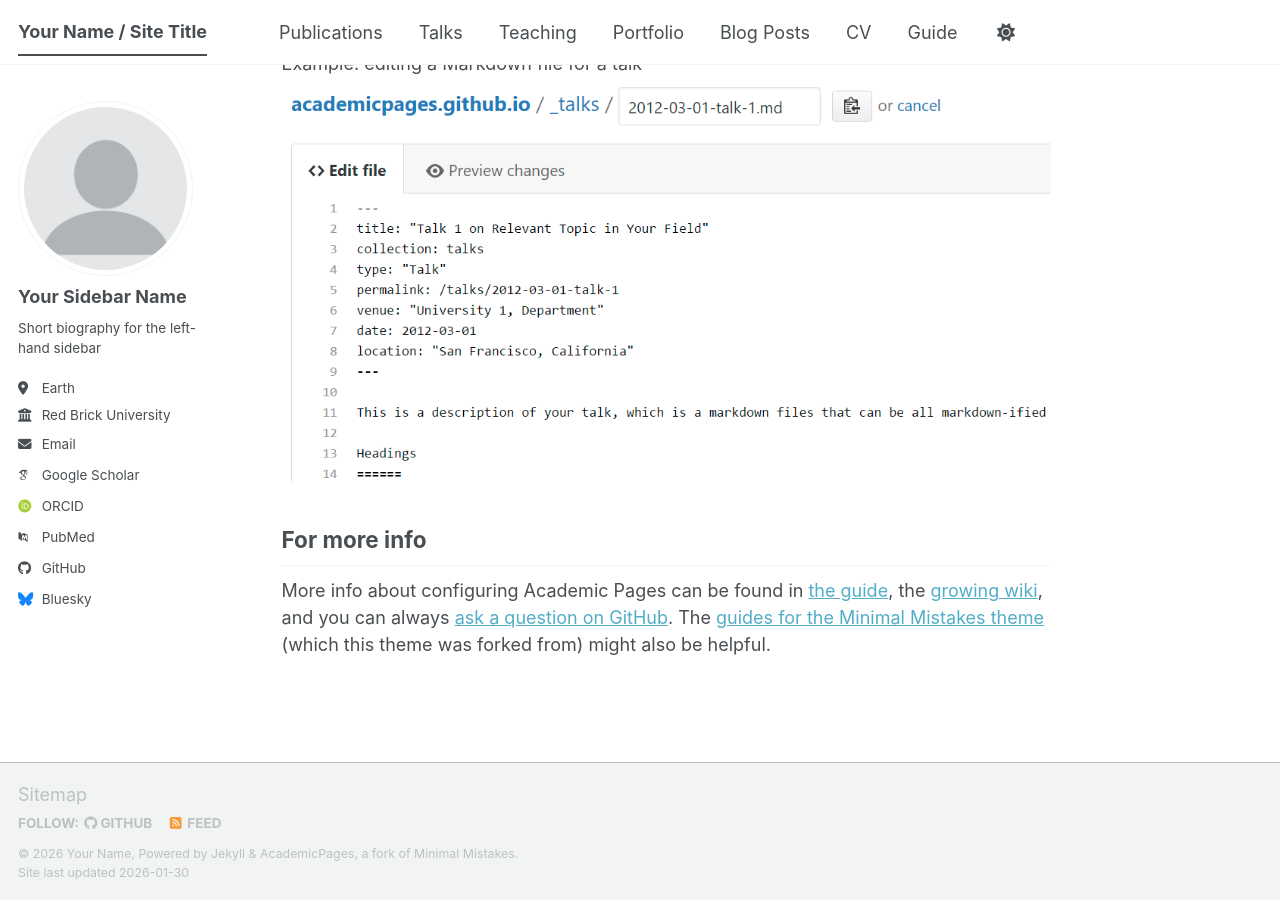
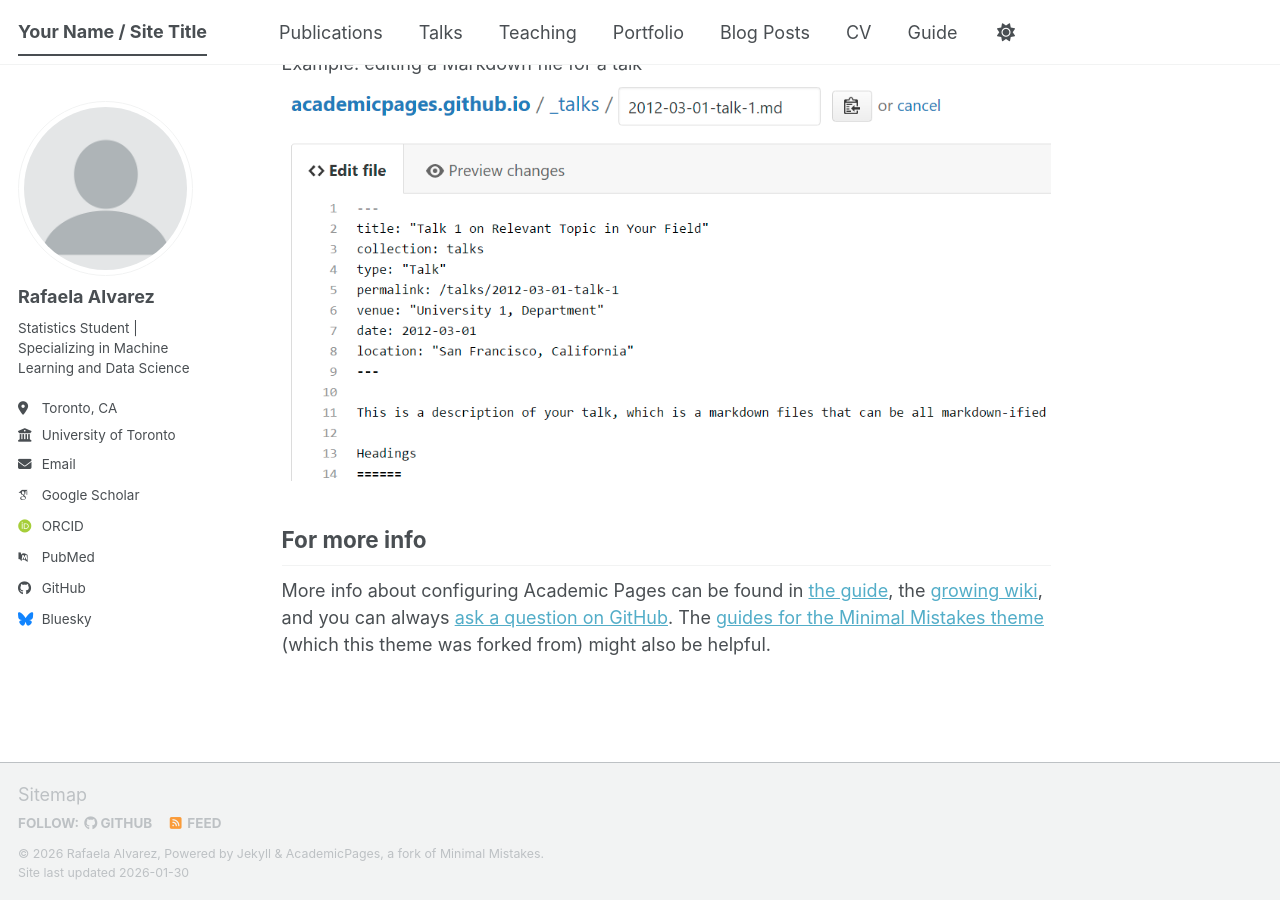
Before and after one commit to rafa-alvarezs/rafa-alvarezs.github.io, a Jekyll site: the page built from _pages/about.md, in a window 1280 px wide and 900 px high, scrolled down 2720 px. Built offline with Jekyll 4.4.1, drawn with Linux system fonts in a browser that asks for light colours; some web fonts are replaced; a script bundle is joined from its source files by our own code; library files that are not in the unit come from our copies.

Commit message:
Update _config.yml

```diff
--- a/_config.yml
+++ b/_config.yml
@@ -11,8 +11,8 @@ locale                   : "en-US"
 site_theme               : "default" # The available themes options are "default", "air", "sunrise", "mint", "dirt" and "contrast"
 title                    : "Your Name / Site Title"
 title_separator          : "-"
-name                     : &name "Your Name"
-description              : &description "Your Name's academic portfolio"   # Update this with a general description of your site, this is the default if not overridden by a page
+name                     : &name "Rafaela Alvarez"
+description              : &description "Rafaela Alvarez's academic portfolio"   # Update this with a general description of your site, this is the default if not overridden by a page
 url                      : https://academicpages.github.io # The base hostname & protocol for your site e.g. "https://[your GitHub username].github.io",
                                                            # or if you already have some other page hosted on Github then use "https://[your GitHub username].github.io/[Your Repo Name]"
 baseurl                  : "" # the subpath of your site, e.g. "/blog"
@@ -24,13 +24,13 @@ repository               : "academicpages/academicpages.github.io"
 author:
   # Biographic information
   avatar           : "profile.png"
-  name             : "Your Sidebar Name"
+  name             : "Rafaela Alvarez"
   pronouns         : # example: "she/her"
-  bio              : "Short biography for the left-hand sidebar"
-  location         : "Earth"
-  employer         : "Red Brick University"
+  bio              : "Statistics Student | Specializing in Machine Learning and Data Science"
+  location         : "Toronto, CA"
+  employer         : "University of Toronto"
   uri              : # URL
-  email            : "none@example.org"
+  email            : "rafa.alvarez@mail.utoronto.ca"
 
   # Academic websites
   academia         : # URL
```
